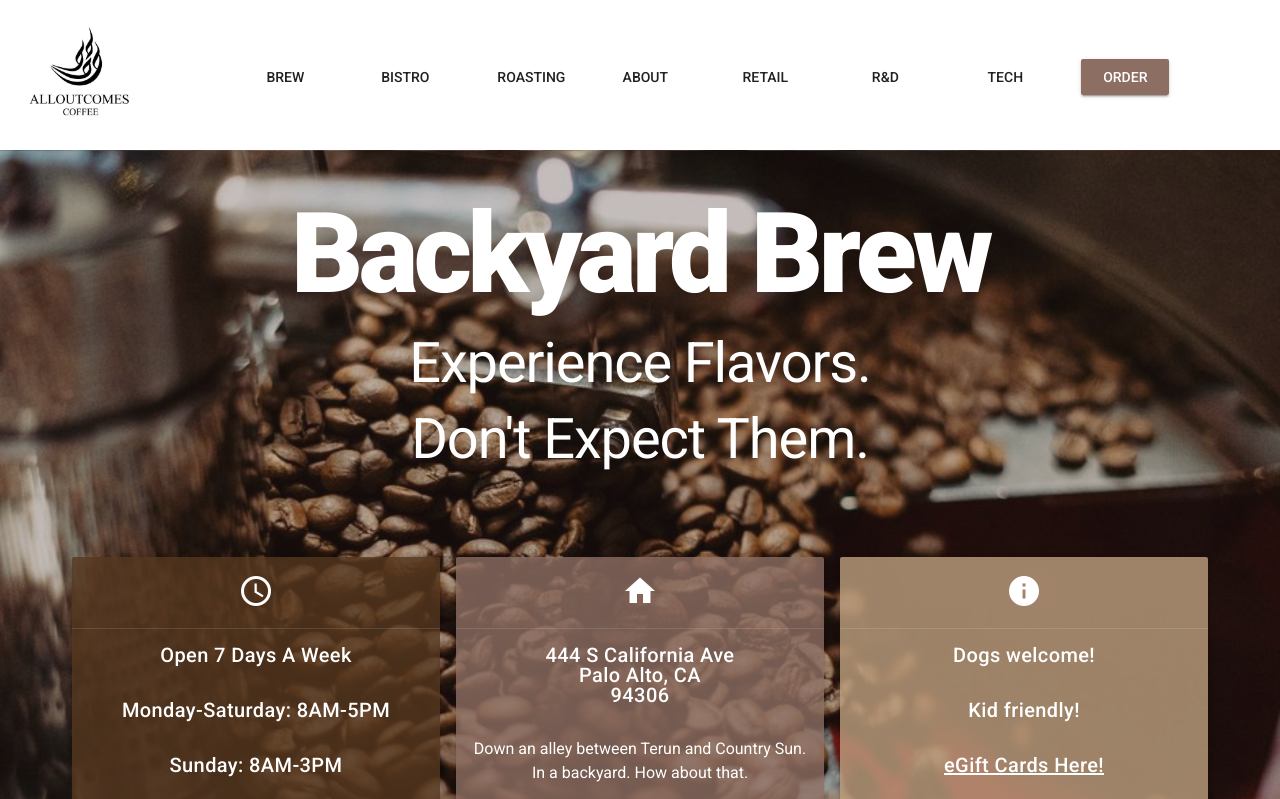
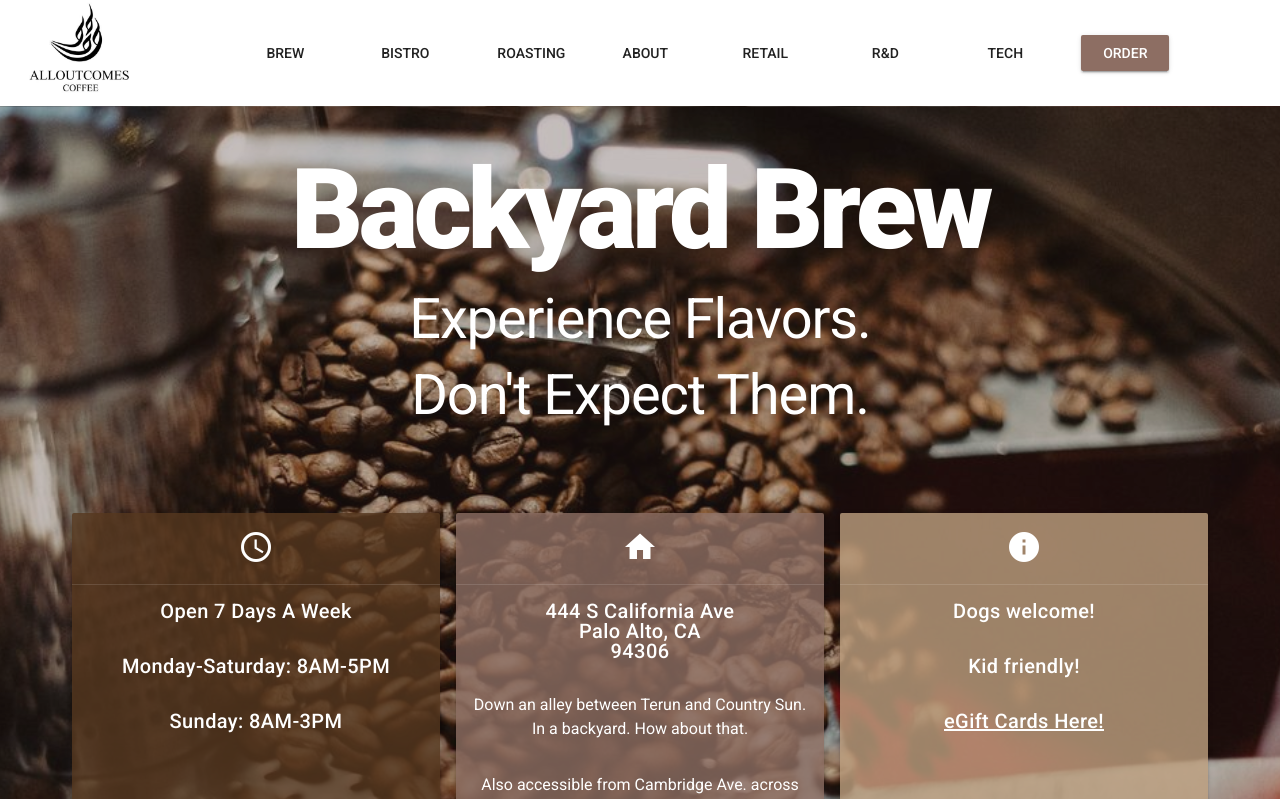
Before and after one commit to ibeckermayer/backyardbrew-frontend, a Vue app: page / in a window 1280 px wide. Shown: the top 799 px of the page. Built offline with nearby package versions, Linux system fonts and the light colour scheme.

Commit message:
trimmed top and bottom padding to add shopping cart, login, sign-up bar above

```diff
--- a/src/components/AppNavigation.vue
+++ b/src/components/AppNavigation.vue
@@ -25,9 +25,9 @@
         <v-container app hidden-sm-and-down class="nav-bar" fluid pa-0>
             <v-layout align-center row fill-height>
                 <v-flex md2>
-                    <v-container >
-                        <v-layout align-center row fill-height>
-                            <v-flex align-self-center>
+                    <v-container class="logo-container">
+                        <v-layout row fill-height>
+                            <v-flex>
                                 <router-link to="/">
                                     <img src="@/assets/aoc_coffee.jpg" height="100px">
                                 </router-link>
@@ -37,7 +37,7 @@
                 </v-flex>
                 <v-flex md9>
                     <v-container class="button-container">
-                        <v-layout align-center justify-space-around="" row fill-height>
+                        <v-layout justify-space-around row fill-height>
                             <v-flex md1>
                                 <v-btn active-class="custom_button" to="/brew" flat v-ripple="{ class: `brown--text` }">Brew</v-btn>
                             </v-flex>
@@ -122,6 +122,11 @@ export default {
     max-height: 150px;
 }
 
+.logo-container {
+    padding-bottom: 0;
+    padding-top: 0;
+}
+
 .button-container{
     padding: 0;
 }
```
